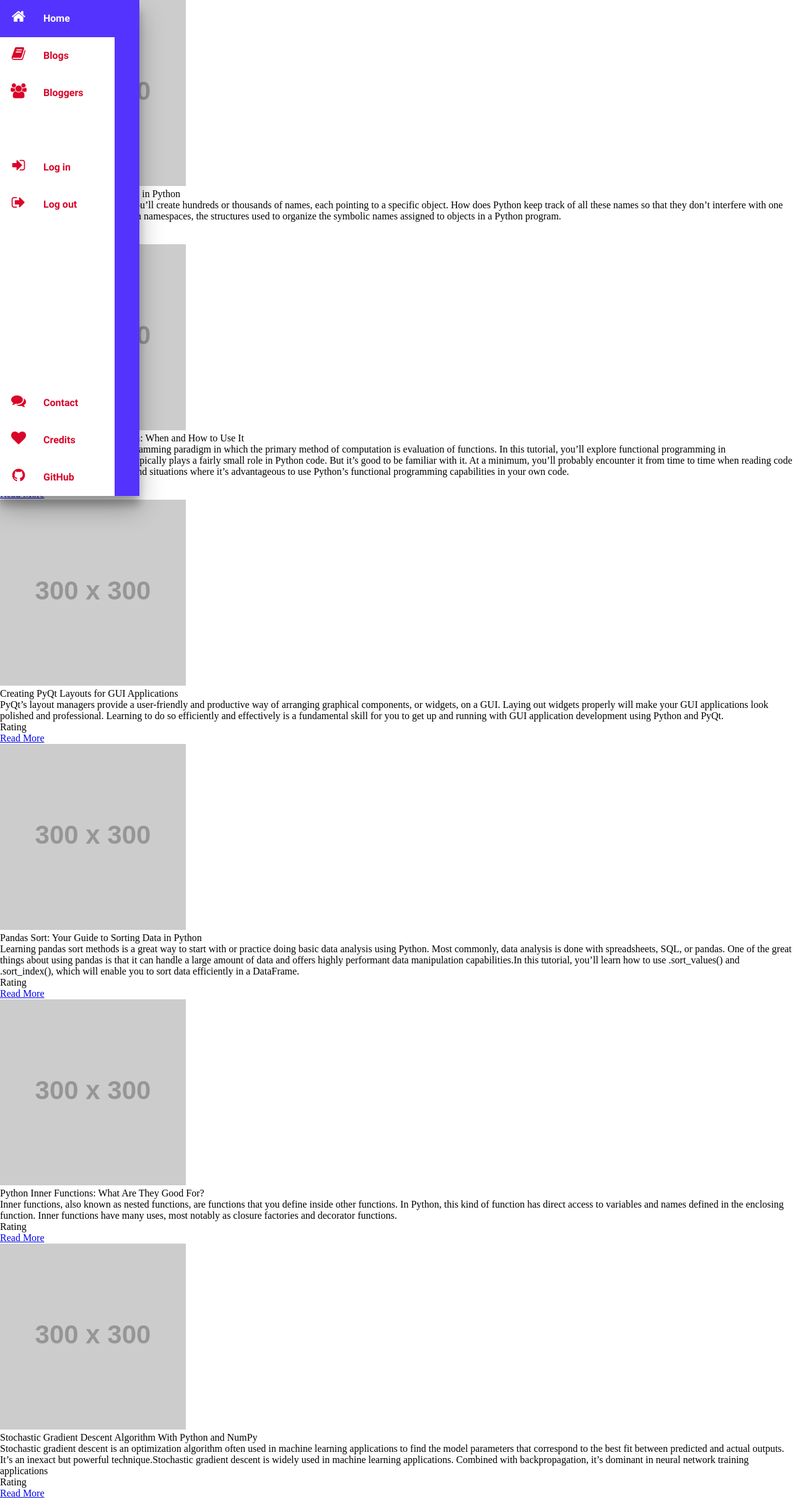
After one commit to dieisabel/proggy, a Django app: template backend/blog/templates/blog/blogs.html in a window 1280 px wide. The commit adds this page. Shown: the whole page at 62% size. Run offline with Django 3.2, Linux system fonts and the light colour scheme; the template is opened without the code that fills it, so the values that code supplies are empty; grey boxes labelled with a size stand in for pictures from a placeholder-image service; some libraries are stand-ins or nearby versions.

Commit message:
Добавил blogs.html, тестовые карточки
Добавил шаблон для отображения блогов blogs.html, в котором определил
блок контентной части content, связал его с index.html при помощи директивы наследования шаблонов extends.
Добавил тестовые карты в шаблон. Их структура представляет из себя
следующее:
- основной блок с карточками cards
- блок с одной карточкой card
	- изображение карточки img card__image
	- блок контентной части карточки card__content
		- заголовок блога card__title
		- текст блога card__text
	- блок с прочей информацией card__info
		- оценка блога card__rating
		- ссылка на блог card__link

В качестве тестового изображения используются изображения с сервиса
fakeimg, контент для тестового блога взят с статьей real python

```diff
--- /dev/null
+++ b/backend/blog/templates/blog/blogs.html
@@ -0,0 +1,129 @@
+{% extends 'blog/index.html' %}
+
+{% block content %}
+
+<div class="cards">
+
+    <div class="card">
+        <img src="https://fakeimg.pl/300x300/ff0000/" class="card__image">
+        <div class="card__content">
+            <div class="card__title">
+                Navigating Namespaces and Scope in Python
+            </div>
+            <div class="card__text">
+                In a program of any complexity, you’ll create hundreds or thousands of names, each pointing to a specific object. How does Python keep track of all these names so that they don’t interfere with one another? This course covers Python namespaces, the structures used to organize the symbolic names assigned to objects in a Python program.
+            </div>
+        </div>
+        <div class="card__info">
+            <div class="card__rating">
+                Rating
+            </div>
+            <div class="card__link">
+                <a href="#">Read More</a>
+            </div>
+        </div>
+    </div>
+
+    <div class="card">
+        <img src="https://fakeimg.pl/300x300/ff0000/" class="card__image">
+        <div class="card__content">
+            <div class="card__title">
+                Functional Programming in Python: When and How to Use It
+            </div>
+            <div class="card__text">
+                Functional programming is a programming paradigm in which the primary method of computation is evaluation of functions. In this tutorial, you’ll explore functional programming in Python.Functional programming typically plays a fairly small role in Python code. But it’s good to be familiar with it. At a minimum, you’ll probably encounter it from time to time when reading code written by others. You may even find situations where it’s advantageous to use Python’s functional programming capabilities in your own code.
+            </div>
+        </div>
+        <div class="card__info">
+            <div class="card__rating">
+                Rating
+            </div>
+            <div class="card__link">
+                <a href="#">Read More</a>
+            </div>
+        </div>
+    </div>
+
+    <div class="card">
+        <img src="https://fakeimg.pl/300x300/ff0000/" class="card__image">
+        <div class="card__content">
+            <div class="card__title">
+                Creating PyQt Layouts for GUI Applications
+            </div>
+            <div class="card__text">
+                PyQt’s layout managers provide a user-friendly and productive way of arranging graphical components, or widgets, on a GUI. Laying out widgets properly will make your GUI applications look polished and professional. Learning to do so efficiently and effectively is a fundamental skill for you to get up and running with GUI application development using Python and PyQt.
+            </div>
+        </div>
+        <div class="card__info">
+            <div class="card__rating">
+                Rating
+            </div>
+            <div class="card__link">
+                <a href="#">Read More</a>
+            </div>
+        </div>
+    </div>
+
+    <div class="card">
+        <img src="https://fakeimg.pl/300x300/ff0000/" class="card__image">
+        <div class="card__content">
+            <div class="card__title">
+                Pandas Sort: Your Guide to Sorting Data in Python
+            </div>
+            <div class="card__text">
+                Learning pandas sort methods is a great way to start with or practice doing basic data analysis using Python. Most commonly, data analysis is done with spreadsheets, SQL, or pandas. One of the great things about using pandas is that it can handle a large amount of data and offers highly performant data manipulation capabilities.In this tutorial, you’ll learn how to use .sort_values() and .sort_index(), which will enable you to sort data efficiently in a DataFrame.
+            </div>
+        </div>
+        <div class="card__info">
+            <div class="card__rating">
+                Rating
+            </div>
+            <div class="card__link">
+                <a href="#">Read More</a>
+            </div>
+        </div>
+    </div>
+
+    <div class="card">
+        <img src="https://fakeimg.pl/300x300/ff0000/" class="card__image">
+        <div class="card__content">
+            <div class="card__title">
+                Python Inner Functions: What Are They Good For?
+            </div>
+            <div class="card__text">
+                Inner functions, also known as nested functions, are functions that you define inside other functions. In Python, this kind of function has direct access to variables and names defined in the enclosing function. Inner functions have many uses, most notably as closure factories and decorator functions.
+            </div>
+        </div>
+        <div class="card__info">
+            <div class="card__rating">
+                Rating
+            </div>
+            <div class="card__link">
+                <a href="#">Read More</a>
+            </div>
+        </div>
+    </div>
+
+    <div class="card">
+        <img src="https://fakeimg.pl/300x300/ff0000/" class="card__image">
+        <div class="card__content">
+            <div class="card__title">
+                Stochastic Gradient Descent Algorithm With Python and NumPy
+            </div>
+            <div class="card__text">
+                Stochastic gradient descent is an optimization algorithm often used in machine learning applications to find the model parameters that correspond to the best fit between predicted and actual outputs. It’s an inexact but powerful technique.Stochastic gradient descent is widely used in machine learning applications. Combined with backpropagation, it’s dominant in neural network training applications
+            </div>
+        </div>
+        <div class="card__info">
+            <div class="card__rating">
+                Rating
+            </div>
+            <div class="card__link">
+                <a href="#">Read More</a>
+            </div>
+        </div>
+    </div>
+
+</div>
+
+{% endblock content %}
--- a/backend/blog/templates/blog/index.html
+++ b/backend/blog/templates/blog/index.html
@@ -7,6 +7,9 @@
 
 <body>
     {% include 'blog/base/base_header.html' %}
+
+    {% block content %}
+    {% endblock content %}
 </body>
 
 </html>
```
